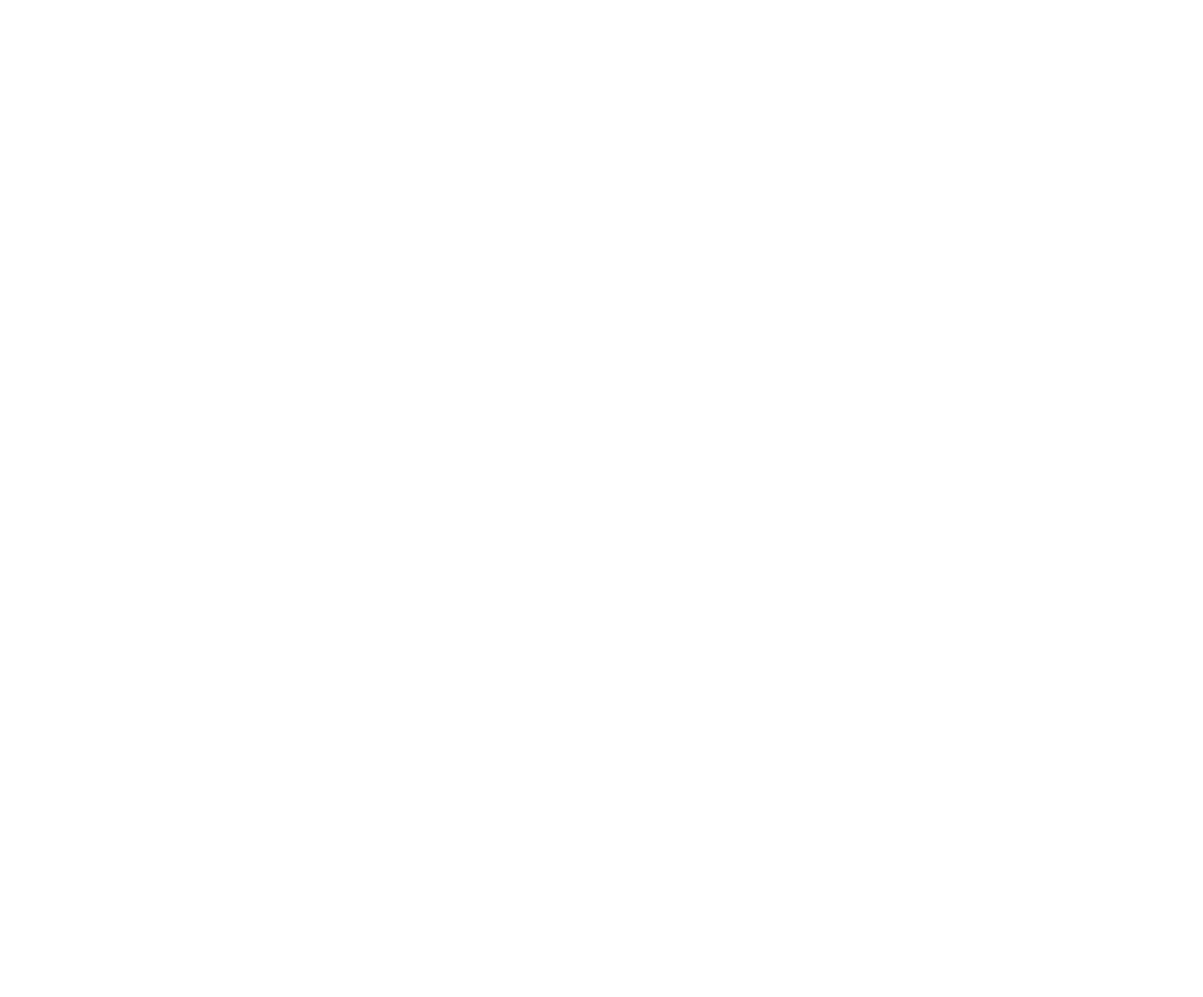
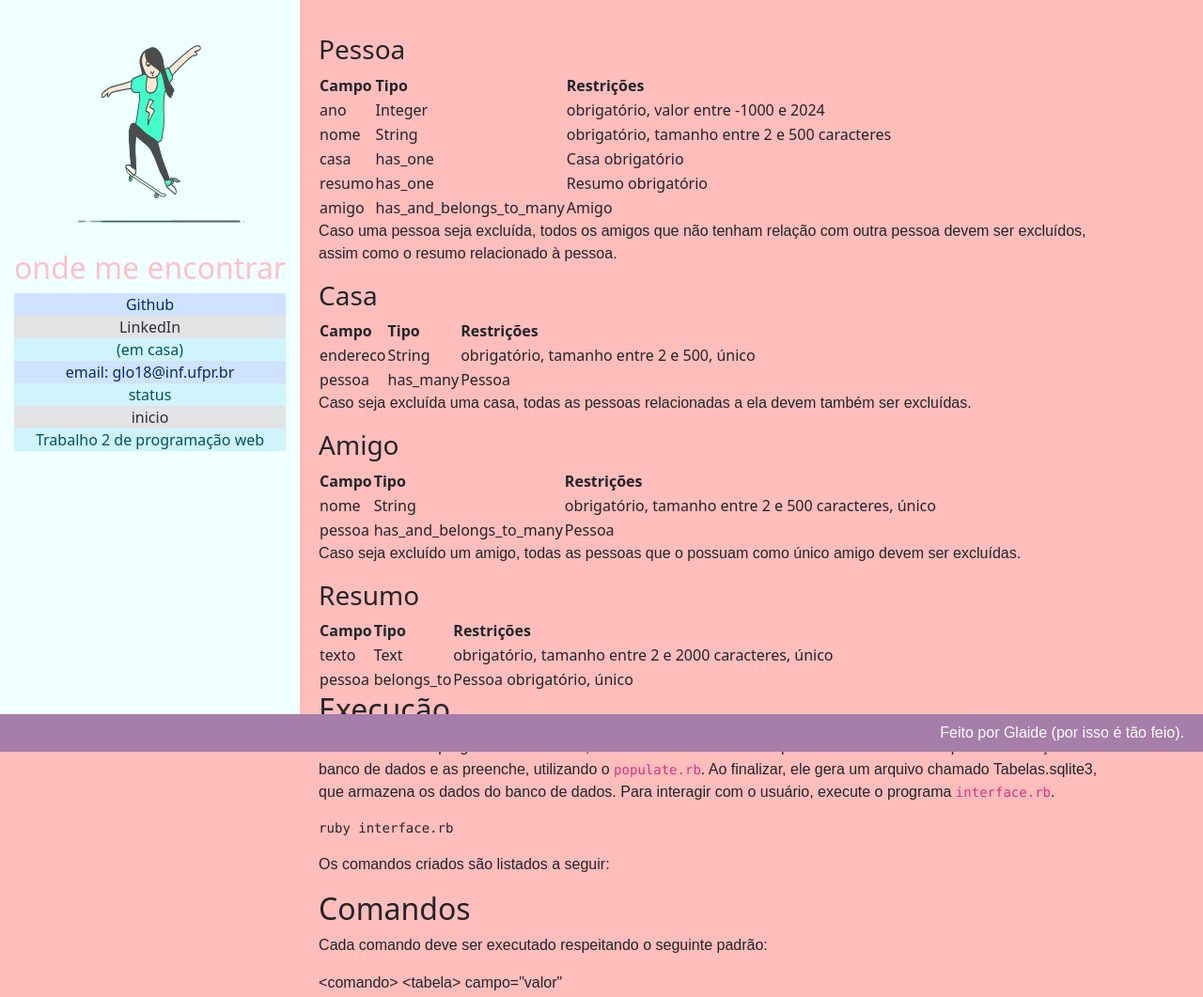
Before and after one commit to glaide/glo18, a plain HTML site: page t2.html in a window 1280 px wide. Shown: the top 1061 px of the page at 94% size. Before the commit the page ends 800 px from the top, so only its background shows below. Drawn offline with nearby package versions, Linux system fonts and the light colour scheme.

Commit message:
Update links in index.html and status.html, and add style_t2.css file

```diff
--- /dev/null
+++ b/style_t2.css
@@ -0,0 +1,123 @@
+body {
+  margin: 0;
+      padding: 0;
+      border: 0;
+      height: 100%;
+      position: relative;
+      background-color: #FFBDBC;
+}
+
+header {
+    display: flex;
+    align-items: center;
+    background-color: #f0f0f0; /* Example background color */
+    padding: 10px;
+}
+
+nav {
+    flex: 1; /* Takes up remaining space */
+}
+
+main {
+    display: flex;
+}
+
+div {
+    flex: 1; /* Takes up remaining space */
+    padding: 20px;
+}
+
+
+.skate-img {
+    max-width: 250px; /* Set maximum width */
+    max-height: 250px; /* Set maximum height */
+}
+
+footer {
+   position: fixed;
+  left: 0;
+  bottom: 0;
+  width: 100%;
+  background-color: rgb(165, 126, 169);
+  color: white;
+  text-align: center;
+
+      height: 40px;
+      line-height: 40px;
+      bottom: 0;
+
+}
+  footer p {
+      float: right;
+      margin: 0 20px 0;
+    }
+    h1 {
+      color: #9f6489;
+    }
+
+    ul {
+      list-style: none;
+      text-align: justify;
+      padding-top: 10%;
+
+    }
+
+    li{
+      padding: 4px;
+      font-size: 15px;
+      font-family: 'Fira Sans', sans-serif;
+    }
+
+    html,
+    body,
+    main {
+      margin: 0;
+      padding: 0;
+      border: 0;
+      height: 100%;
+      position: relative;
+      background-color: #FFBDBC;
+    }
+
+    .main {
+      width: 70%;
+    }
+
+    .skate-img {
+      height: 250px;
+      width: 250px;
+    }
+
+    .responsive {
+       width:50%;
+  max-width: 400px;
+       height: auto;
+    }
+
+    .info {
+      font-style: bold;
+      color: pink;
+    }
+
+    section {
+
+      width: 70%;
+      height: calc(100% - 40px);
+      float: right;
+      padding-top: 16px;
+    }
+
+
+    nav {
+      background-color: azure;
+      height: 100%;
+      float: left;
+      padding-top: 16px;
+      padding-left: 15px;
+      padding-right: 15px;
+      text-align: center;
+    }
+
+    p {
+      font-family: 'Fira Sans', sans-serif;
+    }
--- a/t2.html
+++ b/t2.html
@@ -0,0 +1,294 @@
+<!DOCTYPE html>
+<html lang="pt-BR">
+
+<head>
+    <meta charset="utf-8" />
+    <meta name="viewport" content="width=device-width, initial-scale=1.0" />
+    <link rel="stylesheet" href="style_t2.css">
+    <link href="https://cdn.jsdelivr.net/npm/bootstrap@5.3.0-alpha1/dist/css/bootstrap.min.css" rel="stylesheet">
+    <title>Glaide de Lara Oliveira</title>
+</head>
+
+<body>
+    <main>
+        <aside>
+            <nav>
+                <img class="skate-img" src="skate-img.png" alt="imagem de skate">
+                <h2 class="info">onde me encontrar</h2>
+
+                <a href="https://github.com/glaide"
+                    class="list-group-item list-group-item-action list-group-item-primary">Github</a>
+                <a href="https://www.linkedin.com/in/glaide/"
+                    class="list-group-item list-group-item-action list-group-item-secondary">LinkedIn</a>
+                <a href="#" class="list-group-item list-group-item-action list-group-item-info">(em casa)</a>
+                <a href="#" class="list-group-item list-group-item-action list-group-item-primary">email:
+                    glo18@inf.ufpr.br</a>
+                <a href="status.html" class="list-group-item list-group-item-action list-group-item-info">status</a>
+                <a href="index.html" class="list-group-item list-group-item-action list-group-item-secondary">inicio</a>
+                <a href="t2.html" class="list-group-item list-group-item-action list-group-item-info">Trabalho
+                    2
+                    de
+                    programação web</a>
+            </nav>
+        </aside>
+        <section>
+
+            <div>
+                <h3>Pessoa</h3>
+
+                <table>
+                    <thead>
+                        <tr>
+                            <th>Campo</th>
+                            <th>Tipo</th>
+                            <th>Restrições</th>
+                        </tr>
+                    </thead>
+                    <tbody>
+                        <tr>
+                            <td>ano</td>
+                            <td>Integer</td>
+                            <td>obrigatório, valor entre -1000 e 2024</td>
+                        </tr>
+                        <tr>
+                            <td>nome</td>
+                            <td>String</td>
+                            <td>obrigatório, tamanho entre 2 e 500 caracteres</td>
+                        </tr>
+                        <tr>
+                            <td>casa</td>
+                            <td>has_one</td>
+                            <td>Casa obrigatório</td>
+                        </tr>
+                        <tr>
+                            <td>resumo</td>
+                            <td>has_one</td>
+                            <td>Resumo obrigatório</td>
+                        </tr>
+                        <tr>
+                            <td>amigo</td>
+                            <td>has_and_belongs_to_many</td>
+                            <td>Amigo</td>
+                        </tr>
+                    </tbody>
+                </table>
+
+                <p>Caso uma pessoa seja excluída, todos os amigos que não tenham relação com outra pessoa devem ser
+                    excluídos, assim como o resumo relacionado à pessoa.</p>
+
+                <h3>Casa</h3>
+
+                <table>
+                    <thead>
+                        <tr>
+                            <th>Campo</th>
+                            <th>Tipo</th>
+                            <th>Restrições</th>
+                        </tr>
+                    </thead>
+                    <tbody>
+                        <tr>
+                            <td>endereco</td>
+                            <td>String</td>
+                            <td>obrigatório, tamanho entre 2 e 500, único</td>
+                        </tr>
+                        <tr>
+                            <td>pessoa</td>
+                            <td>has_many</td>
+                            <td>Pessoa</td>
+                        </tr>
+                    </tbody>
+                </table>
+
+                <p>Caso seja excluída uma casa, todas as pessoas relacionadas a ela devem também ser excluídas.</p>
+
+                <h3>Amigo</h3>
+
+                <table>
+                    <thead>
+                        <tr>
+                            <th>Campo</th>
+                            <th>Tipo</th>
+                            <th>Restrições</th>
+                        </tr>
+                    </thead>
+                    <tbody>
+                        <tr>
+                            <td>nome</td>
+                            <td>String</td>
+                            <td>obrigatório, tamanho entre 2 e 500 caracteres, único</td>
+                        </tr>
+                        <tr>
+                            <td>pessoa</td>
+                            <td>has_and_belongs_to_many</td>
+                            <td>Pessoa</td>
+                        </tr>
+                    </tbody>
+                </table>
+
+                <p>Caso seja excluído um amigo, todas as pessoas que o possuam como único amigo devem ser excluídas.</p>
+
+                <h3>Resumo</h3>
+
+                <table>
+                    <thead>
+                        <tr>
+                            <th>Campo</th>
+                            <th>Tipo</th>
+                            <th>Restrições</th>
+                        </tr>
+                    </thead>
+                    <tbody>
+                        <tr>
+                            <td>texto</td>
+                            <td>Text</td>
+                            <td>obrigatório, tamanho entre 2 e 2000 caracteres, único</td>
+                        </tr>
+                        <tr>
+                            <td>pessoa</td>
+                            <td>belongs_to</td>
+                            <td>Pessoa obrigatório, único</td>
+                        </tr>
+                    </tbody>
+                </table>
+
+                <h2>Execução</h2>
+
+                <p>Antes de iniciar o programa de interface, é necessário executar o script <code>criaTudo.sh</code>.
+                    Este
+                    script cria as relações do banco de dados e as preenche, utilizando o <code>populate.rb</code>. Ao
+                    finalizar, ele gera um arquivo chamado Tabelas.sqlite3, que armazena os dados do banco de dados.
+                    Para
+                    interagir com o usuário, execute o programa <code>interface.rb</code>.</p>
+
+                <pre><code>ruby interface.rb</code></pre>
+
+                <p>Os comandos criados são listados a seguir:</p>
+
+                <h2>Comandos</h2>
+
+                <p>Cada comando deve ser executado respeitando o seguinte padrão:</p>
+
+                <p>&lt;comando&gt; &lt;tabela&gt; campo="valor"</p>
+
+                <p>Ex:</p>
+
+                <pre><code>lista pessoas casa_id="1"</code></pre>
+
+                <h3>tabelas</h3>
+
+                <p>É o único comando que não utiliza nem tabela e em campos. Ele lista todas as tabelas presentes no
+                    arquivo
+                    gerado para o SQLite.</p>
+
+                <p>Ex:</p>
+
+                <pre><code>tabelas</code></pre>
+
+                <p>Obs: apesar de imprimir a tabela amigoes_pessoas (que exite para a relação muitos para muitos), esta
+                    não
+                    poderá ser acessada diretamente.</p>
+
+                <h3>lista</h3>
+
+                <p>Lista as entradas da tabela passada como parâmetro. Opcionalmente podem ser passados os campos que a
+                    entrada deve ter para ser listada. Caso sejam passados vários campos, são listadas as entradas que
+                    respeitem todas as condições.</p>
+
+                <p>Ex sem filtro:</p>
+
+                <pre><code>lista pessoas</code></pre>
+
+                <p>Ex com fitros:</p>
+
+                <pre><code>lista pessoas ano="1968" casa_id="2"</code></pre>
+
+                <h3>insere</h3>
+
+                <p>Insere em dada tabela uma nova entrada especificada pelos campos passados. Porém, por conta das
+                    associações das tabelas, existem algumas limitações:</p>
+
+                <p>Como pessoas e resumos possuem uma relação um para um, ambos devem ser inseridos juntos, então também
+                    se
+                    deve adicionar um campo resumo durante a inserção de um pessoa.</p>
+
+                <p>Ex:</p>
+
+                <pre><code>insere pessoas nome="Bruna Garcia" ano="2000" casa_id="3" resumo="eu gosto de programar"</code></pre>
+
+                <p>A associação entre as tabelas "amigos" e "pessoas" é feita ao inserir ou alterar um amigo. Portanto,
+                    é
+                    necessário primeiro inserir uma pessoa antes de inserir seu amigo. Ao inserir um amigo, especifique
+                    os
+                    IDs das pessoas associadas no campo "pessoas", separados por vírgula.</p>
+
+                <p>Ex:</p>
+
+                <pre><code>insere amigos nome="Bruno Souza" pessoas="0,3"</code></pre>
+
+                <p>Faz com que seja inserido o amigo de nome Bruno Souza e associado as pessoas de IDs 0 - 3.</p>
+
+                <p>Então no caso de inserir uma casa, basta colocar seu nome:</p>
+
+                <p>Ex:</p>
+
+                <pre><code>insere casas nome="casa do jovem"</code></pre>
+
+                <p>Caso seja válida a nova entrada, é retornado o seu ID de inserção. Caso contrário, serão apresentados
+                    erros.</p>
+
+                <h3>exclui</h3>
+
+                <p>Remove as entradas da tabela que possuam o valor dos campos passados. Caso sejam passados vários
+                    campos,
+                    são excluídas as entradas que respeitem todas as condições.</p>
+
+                <p>Ex:</p>
+
+                <pre><code>exclui pessoas ano="2000"</code></pre>
+
+                <h3>altera</h3>
+
+                <p>Atualiza os campos passados para serem atualizados de dada tabela. Serão atualizados todos os
+                    registros
+                    da tabela que atendam às condições dos campos passados. Utilize a palavra "para" para separar os
+                    valores
+                    de campo de busca e os novos valores.</p>
+
+                <p>Com isso, o padrão do comando é de:</p>
+
+                <p>&lt;comando&gt; &lt;tabela&gt; campo_busca="valor" <strong>para</strong> campo="novo valor"</p>
+
+                <p>Obs: os valores dos campos de busca não precisam ser necessariamente aqueles a serem atualizados.</p>
+
+                <p>Ex:</p>
+
+                <pre><code>altera pessoas ano="1968" para nome="Bruna Almeida"</code></pre>
+
+                <h3>limpa</h3>
+
+                <p>Este é um comando usado para que possa limpar a tela do terminal. Ele só executa o comando ruby:</p>
+
+                <pre><code>puts `clear`</code></pre>
+
+                <p>Ex:</p>
+
+                <pre><code>limpar</code></pre>
+
+                <h3>sair</h3>
+
+                <p>Encerra a execução do programa.</p>
+
+                <p>Ex:</p>
+
+                <pre><code>sair</code></pre>
+            </div>
+        </section>
+    </main>
+
+    <footer>
+        <p>Feito por Glaide (por isso é tão feio).</p>
+    </footer>
+</body>
+
+</html>
```
Also changed, not shown: index.html (+1 -1 lines), status.html (+1 -1 lines).
